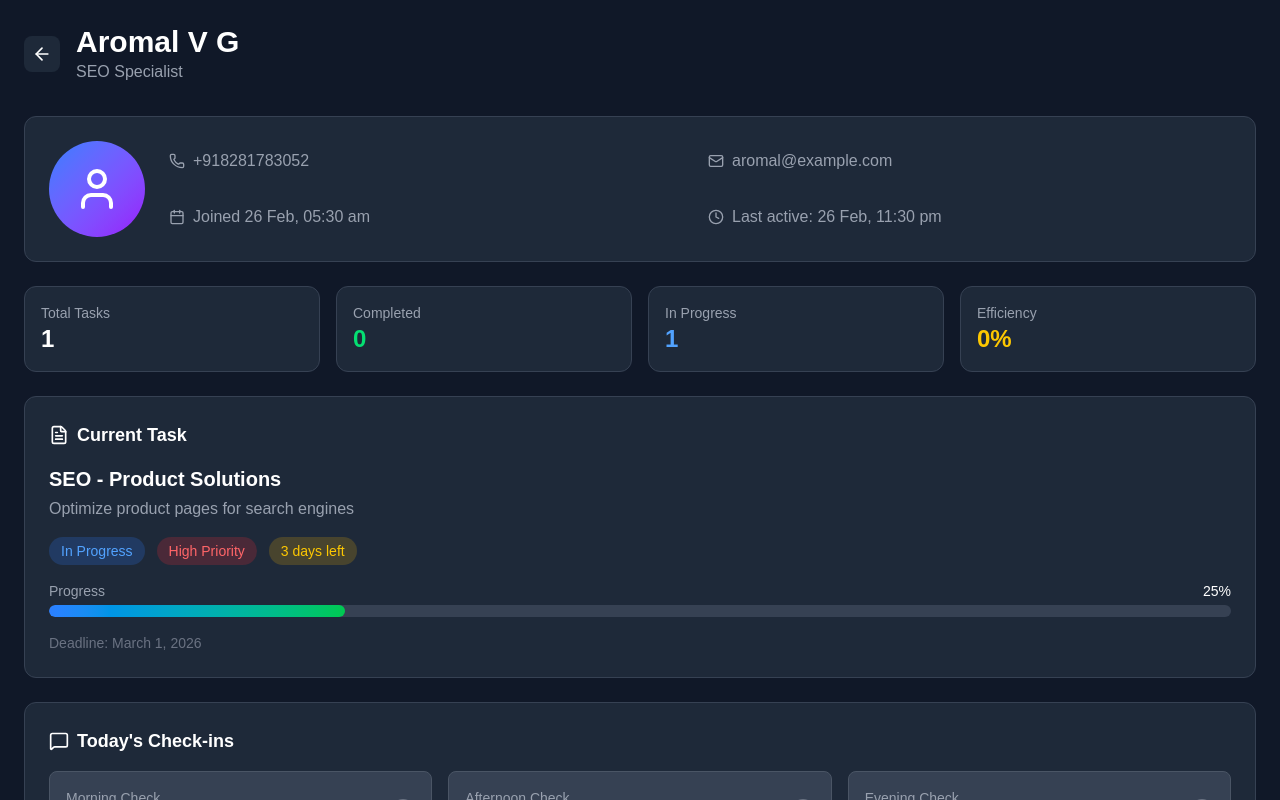
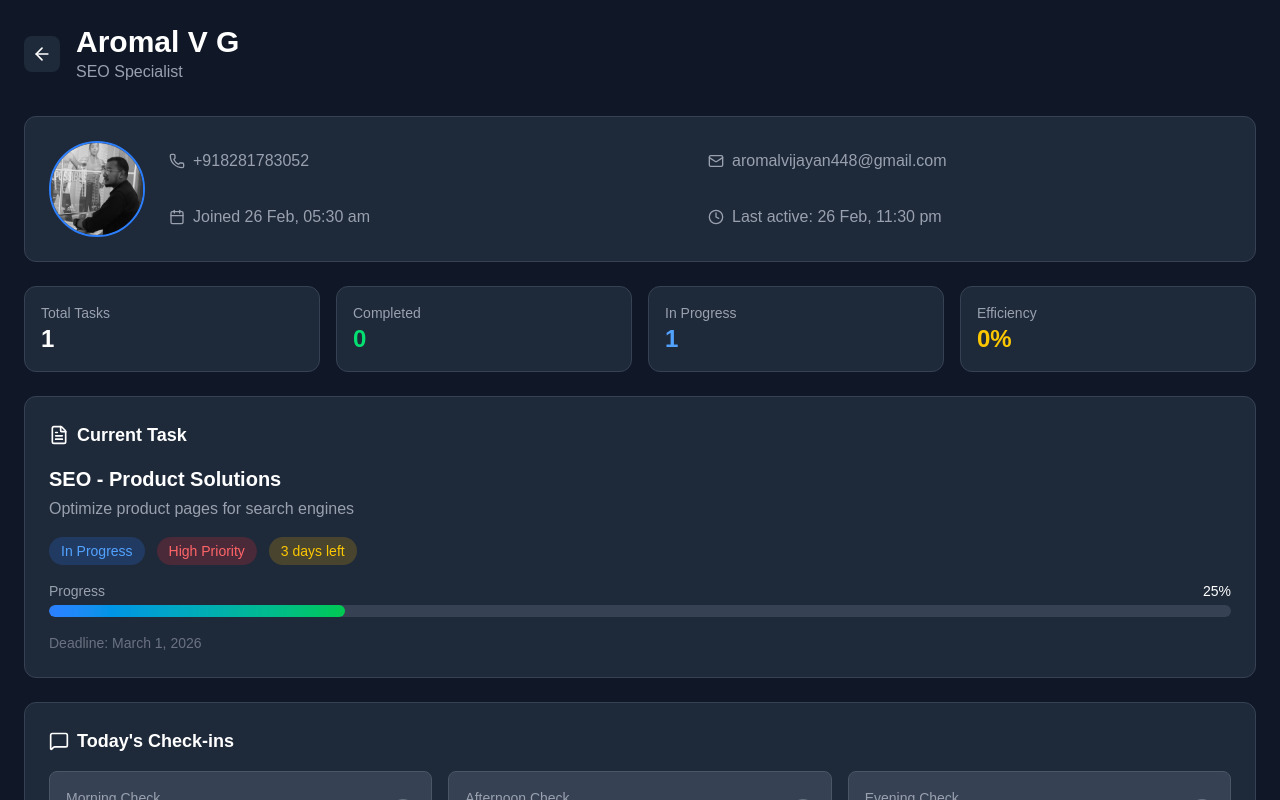
Before and after one commit to thowrzz/team-dashboard, a Next.js app: page /team-dashboard/team/1 in a window 1280 px wide. Shown: the top 800 px of the page. Built offline with nearby package versions, Linux system fonts and the light colour scheme.

Commit message:
Update: Add Aromal's profile photo and email

```diff
--- a/app/page.tsx
+++ b/app/page.tsx
@@ -32,6 +32,8 @@ const teamMembers = [
     id: 1,
     name: "Aromal V G",
     phone: "+918281783052",
+    email: "aromalvijayan448@gmail.com",
+    avatar: "/team-dashboard/aromal.jpg",
     role: "SEO Specialist",
     task: "SEO - Product Solutions",
     deadline: "March 1, 2026",
@@ -190,9 +192,17 @@ export default function Dashboard() {
             <Link key={member.id} href={`/team/${member.id}`} className="bg-gray-800 rounded-xl p-6 border border-gray-700 hover:border-blue-500 transition-colors">
               <div className="flex items-start justify-between mb-4">
                 <div className="flex items-center gap-3">
-                  <div className="w-12 h-12 bg-gradient-to-br from-blue-500 to-purple-600 rounded-full flex items-center justify-center">
-                    <User className="w-6 h-6 text-white" />
-                  </div>
+                  {member.avatar ? (
+                    <img
+                      src={member.avatar}
+                      alt={member.name}
+                      className="w-12 h-12 rounded-full object-cover border-2 border-blue-500"
+                    />
+                  ) : (
+                    <div className="w-12 h-12 bg-gradient-to-br from-blue-500 to-purple-600 rounded-full flex items-center justify-center">
+                      <User className="w-6 h-6 text-white" />
+                    </div>
+                  )}
                   <div>
                     <p className="font-semibold">{member.name}</p>
                     <p className="text-gray-400 text-sm">{member.role}</p>
--- a/app/team/[id]/client.tsx
+++ b/app/team/[id]/client.tsx
@@ -28,7 +28,8 @@ const getMemberData = (id: number) => ({
   id,
   name: "Aromal V G",
   phone: "+918281783052",
-  email: "aromal@example.com",
+  email: "aromalvijayan448@gmail.com",
+  avatar: "/team-dashboard/aromal.jpg",
   role: "SEO Specialist",
   joinedDate: "2026-02-26",
   tasks: [
@@ -119,9 +120,17 @@ export default function MemberClient({ memberId }: { memberId: number }) {
       {/* Member Info Card */}
       <section className="bg-gray-800 rounded-xl p-6 border border-gray-700 mb-6">
         <div className="flex flex-col md:flex-row gap-6">
-          <div className="w-24 h-24 bg-gradient-to-br from-blue-500 to-purple-600 rounded-full flex items-center justify-center flex-shrink-0">
-            <User className="w-12 h-12 text-white" />
-          </div>
+          {member.avatar ? (
+            <img
+              src={member.avatar}
+              alt={member.name}
+              className="w-24 h-24 rounded-full object-cover border-2 border-blue-500 flex-shrink-0"
+            />
+          ) : (
+            <div className="w-24 h-24 bg-gradient-to-br from-blue-500 to-purple-600 rounded-full flex items-center justify-center flex-shrink-0">
+              <User className="w-12 h-12 text-white" />
+            </div>
+          )}
           <div className="flex-1 grid grid-cols-1 md:grid-cols-2 gap-4">
             <div className="flex items-center gap-2 text-gray-400">
               <Phone className="w-4 h-4" />
--- a/app/team/page.tsx
+++ b/app/team/page.tsx
@@ -23,7 +23,8 @@ const teamMembers = [
     id: 1,
     name: "Aromal V G",
     phone: "+918281783052",
-    email: "aromal@example.com",
+    email: "aromalvijayan448@gmail.com",
+    avatar: "/team-dashboard/aromal.jpg",
     role: "SEO Specialist",
     task: "SEO - Product Solutions",
     deadline: "March 1, 2026",
@@ -120,9 +121,17 @@ export default function TeamPage() {
               <div className="flex flex-col md:flex-row md:items-center justify-between gap-4">
                 {/* Member Info */}
                 <div className="flex items-center gap-4">
-                  <div className="w-16 h-16 bg-gradient-to-br from-blue-500 to-purple-600 rounded-full flex items-center justify-center">
-                    <User className="w-8 h-8 text-white" />
-                  </div>
+                  {member.avatar ? (
+                    <img
+                      src={member.avatar}
+                      alt={member.name}
+                      className="w-16 h-16 rounded-full object-cover border-2 border-blue-500"
+                    />
+                  ) : (
+                    <div className="w-16 h-16 bg-gradient-to-br from-blue-500 to-purple-600 rounded-full flex items-center justify-center">
+                      <User className="w-8 h-8 text-white" />
+                    </div>
+                  )}
                   <div>
                     <h3 className="text-lg font-semibold">{member.name}</h3>
                     <p className="text-gray-400">{member.role}</p>
```
Also changed, not shown: public/aromal.jpg (added).
